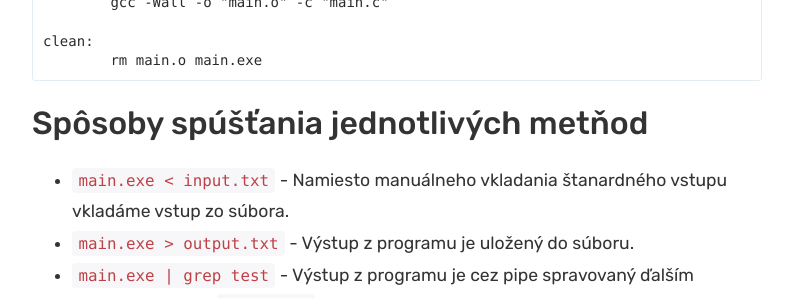
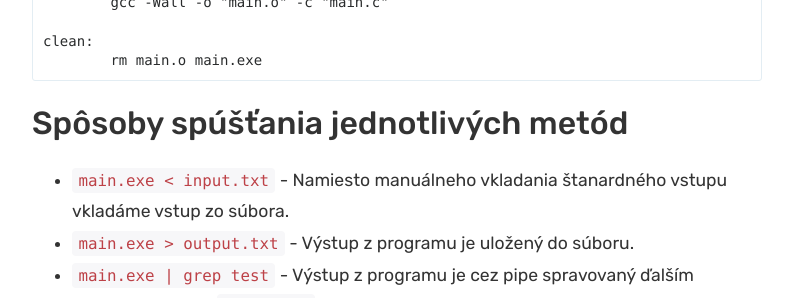
Before and after one commit to ppatrik/ppatrik.github.io, a Jekyll site: the page built from _posts/2019-11-15-JAC-Cvicenie08.md, in a window 1280 px wide and 900 px high, scrolled down 2119 px. Shown: the part 156-454 px from the top of the window, without its empty margins (243-1036 px from the left). Built offline with Jekyll 4.4.1, drawn with Linux system fonts in a browser that asks for light colours; comment, search, counter and statistics services are not loaded.

Commit message:
Update 2019-11-15-JAC-Cvicenie08.md

````diff
--- a/_posts/2019-11-15-JAC-Cvicenie08.md
+++ b/_posts/2019-11-15-JAC-Cvicenie08.md
@@ -89,7 +89,7 @@ clean:
 	rm main.o main.exe
 ```
 
-## Spôsoby spúšťania jednotlivých metňod
+## Spôsoby spúšťania jednotlivých metód
 
 - `main.exe < input.txt` - Namiesto manuálneho vkladania štanardného vstupu vkladáme vstup zo súbora.
 - `main.exe > output.txt` - Výstup z programu je uložený do súboru.
````
